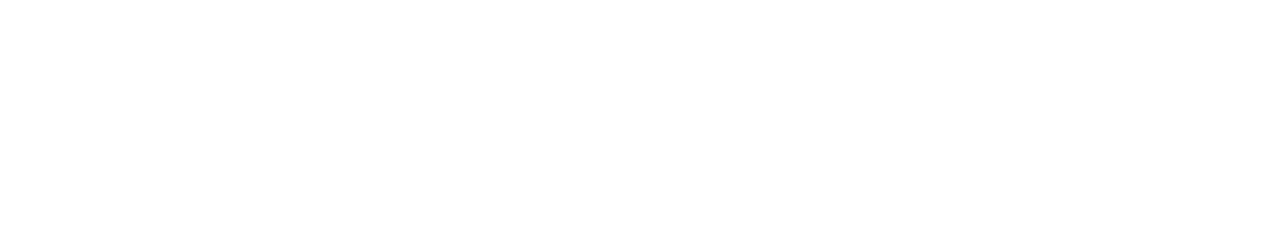
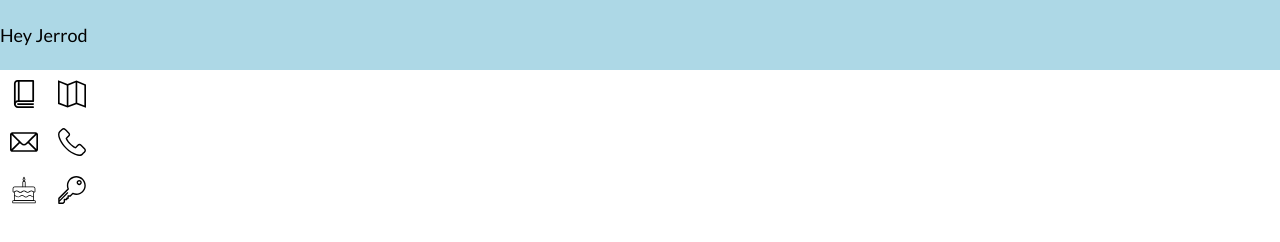
Before and after one commit to pkennedytx1/doe-anderson, a plain HTML site: page index.html in a window 1280 px wide. Drawn offline with nearby package versions, Linux system fonts and the light colour scheme.

Commit message:
added the svgs from a random site, would normally have these created by a UX/UI or gather from a company icon subscription. The function to retrieve the api data is added as well, normally key sensitive apis are not used on the front end, rather on teh backend to protect information/

```diff
--- a/app.js
+++ b/app.js
@@ -0,0 +1,8 @@
+const getNewUserData = async () => {
+    const response = await axios.get('https://randomuser.me/api');
+    console.log(response);
+}
+
+const handleGenerateNewUser = () => {
+    getNewUserData();
+}
--- a/index.html
+++ b/index.html
@@ -16,7 +16,24 @@
         <!--[if lt IE 7]>
             <p class="browsehappy">You are using an <strong>outdated</strong> browser. Please <a href="#">upgrade your browser</a> to improve your experience.</p>
         <![endif]-->
-
+        <nav>
+            <span id="nav-logo">Hey Jerrod</span>
+        </nav>
+        <div id="user-information">
+            <div class="row">
+                <img src=""/>
+                <div id="media-icons">
+                    <img onClick="handleGenerateNewUser();" class="svg-medium" alt="book icon"src="assets/book.svg" />
+                    <img class="svg-medium" alt="brochure icon"src="assets/brochure.svg" />
+                    <img class="svg-medium" alt="mail icon"src="assets/mail.svg" />
+                    <img class="svg-medium" alt="telephone icon"src="assets/telephone.svg" />
+                    <img class="svg-medium" alt="cake icon"src="assets/cake.svg" />
+                    <img class="svg-medium" alt="key icon"src="assets/key.svg" />
+                </div>
+            </div>
+        </div>
+        <div id="contact-user"></div>
+        <script src="https://unpkg.com/axios/dist/axios.min.js"></script>
         <script src="./app.js" async defer></script>
     </body>
 </html>
--- a/style.css
+++ b/style.css
@@ -0,0 +1,30 @@
+@import url('http://fonts.googleapis.com/css?family=Lato&subset=latin,latin-ext');
+body, html, input, textarea {
+    font-family: 'Lato', sans-serif;
+    font-size: 18px;
+    margin: 0;
+}
+
+nav {
+    align-items: center;
+    background-color: lightblue;
+    display: flex;
+    height: 70px;
+}
+
+#media-icons {
+    display: grid;
+    grid-template-columns: 1fr 1fr;
+}
+
+.svg-medium {
+    height: 28px;
+    width: 28px;
+    cursor: pointer;
+    padding: 10px;
+}
+
+.row {
+    display: flex;
+    flex-direction: row;
+}
```
Also changed, not shown: assets/book.svg (added), assets/brochure.svg (added), assets/cake.svg (added), assets/key.svg (added), assets/mail.svg (added), assets/telephone.svg (added).
